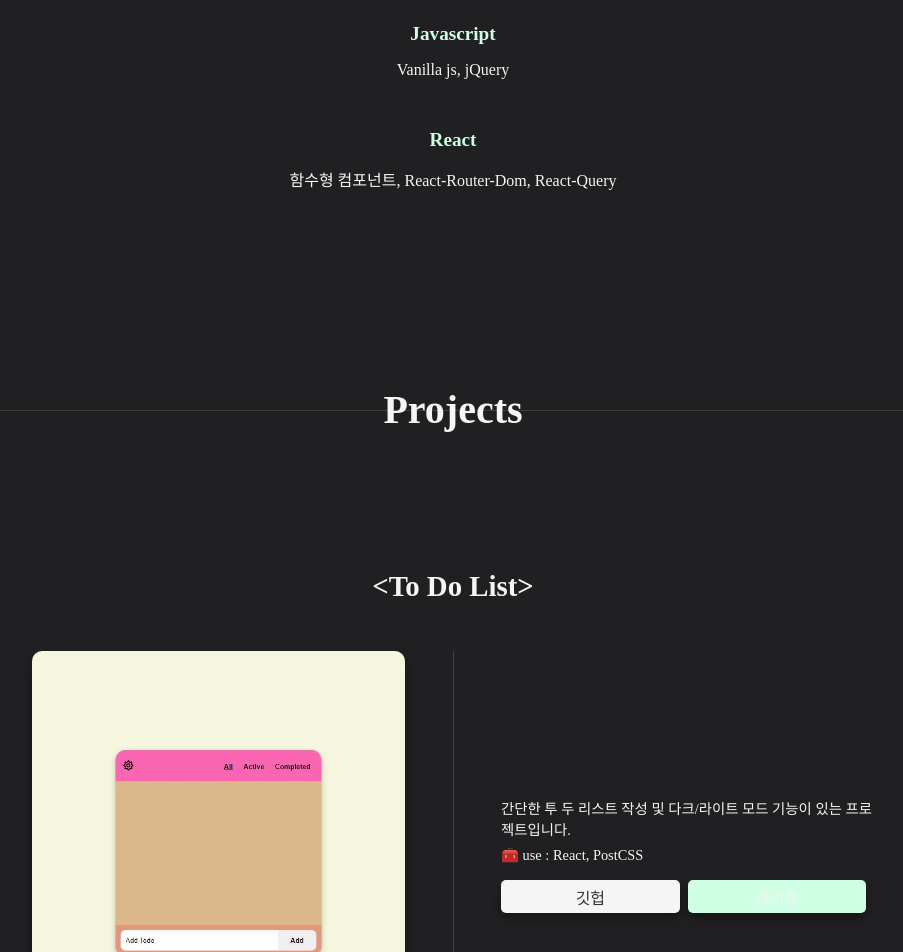
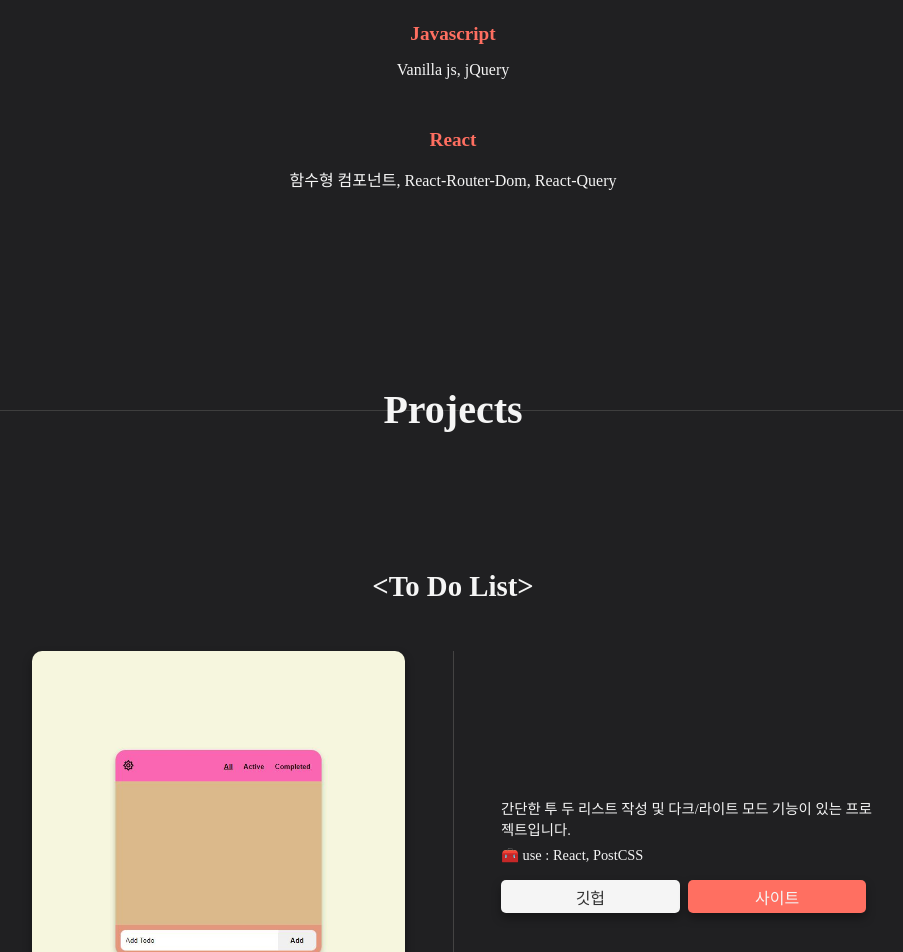
Before and after one commit to bokyungK/portfolio, a React (Create React App) app: page / in a window 1280 px wide. Shown: the part 1220-2172 px from the top of the page, without its empty margins (187-1090 px from the left). Built offline with nearby package versions, Linux system fonts and the light colour scheme; a web font is replaced by a local one.

Commit message:
style: Change point color

```diff
--- a/src/App.css
+++ b/src/App.css
@@ -25,9 +25,9 @@
   --bg-color: #2E5090;
   --bg-color: #202022;
   /* --bg-color: #323232; */
-  --bg-point-color: #CFFFE5;
-  /* --bg-point-color: #FFDC02; */
-  /* --bg-point-color: #FF6F61; */
+  /* --bg-point-color: #CFFFE5;
+  --bg-point-color: #FFDC02; */
+  --bg-point-color: #FF6F61;
 
   font-family: 'RIDIBatang';
   color: var(--text-color-light);
@@ -475,7 +475,7 @@ p {
   margin-top: 0.5rem;
   margin-right: 0.5rem;
   border-radius: 5px;
-  color: #433E49;
+  color: var(--text-color-light);
   width: 100%;
   text-align: center;
   box-shadow: 0px 5px 10px 0px rgba(0, 0, 0, 0.35);
@@ -488,7 +488,7 @@ p {
   margin-right: 0.5rem;
   margin-bottom: 0.5rem;
   border-radius: 5px;
-  color: var(--text-color-dark);
+  color: var(--text-color-light);
 }
 
 .url-items:hover {
```
